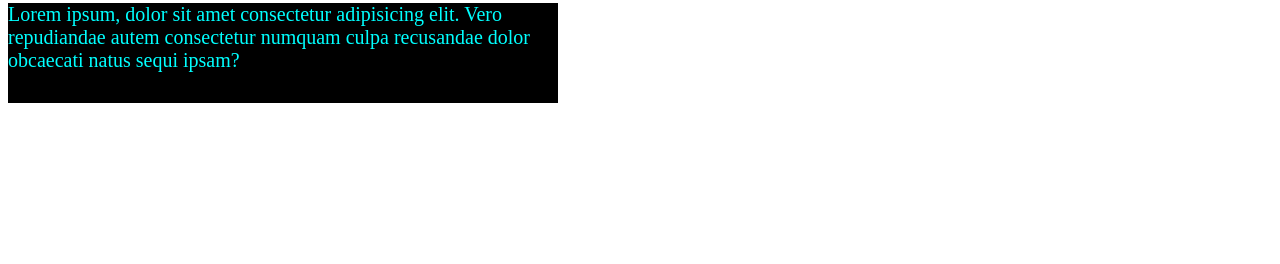
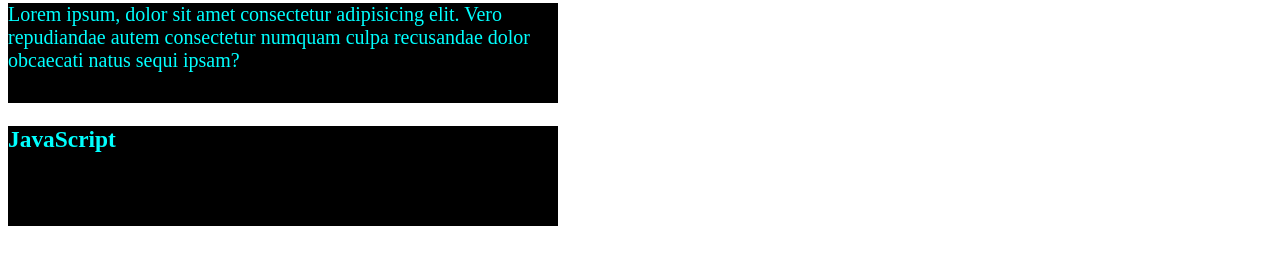
Before and after one commit to kraw4enko21/test, a plain HTML site: page index.html in a window 1280 px wide. Shown: the part 84-348 px from the top of the page. Drawn offline with Linux system fonts and the light colour scheme.

Commit message:
second commit

```diff
--- a/index.html
+++ b/index.html
@@ -13,5 +13,8 @@
         <p>Lorem ipsum, dolor sit amet consectetur adipisicing elit.
             Vero repudiandae autem consectetur numquam culpa recusandae dolor obcaecati natus sequi ipsam?</p>
     </div>
+    <div class="class">
+        <h3>JavaScript</h3>
+    </div>
 </body>
 </html>
```
